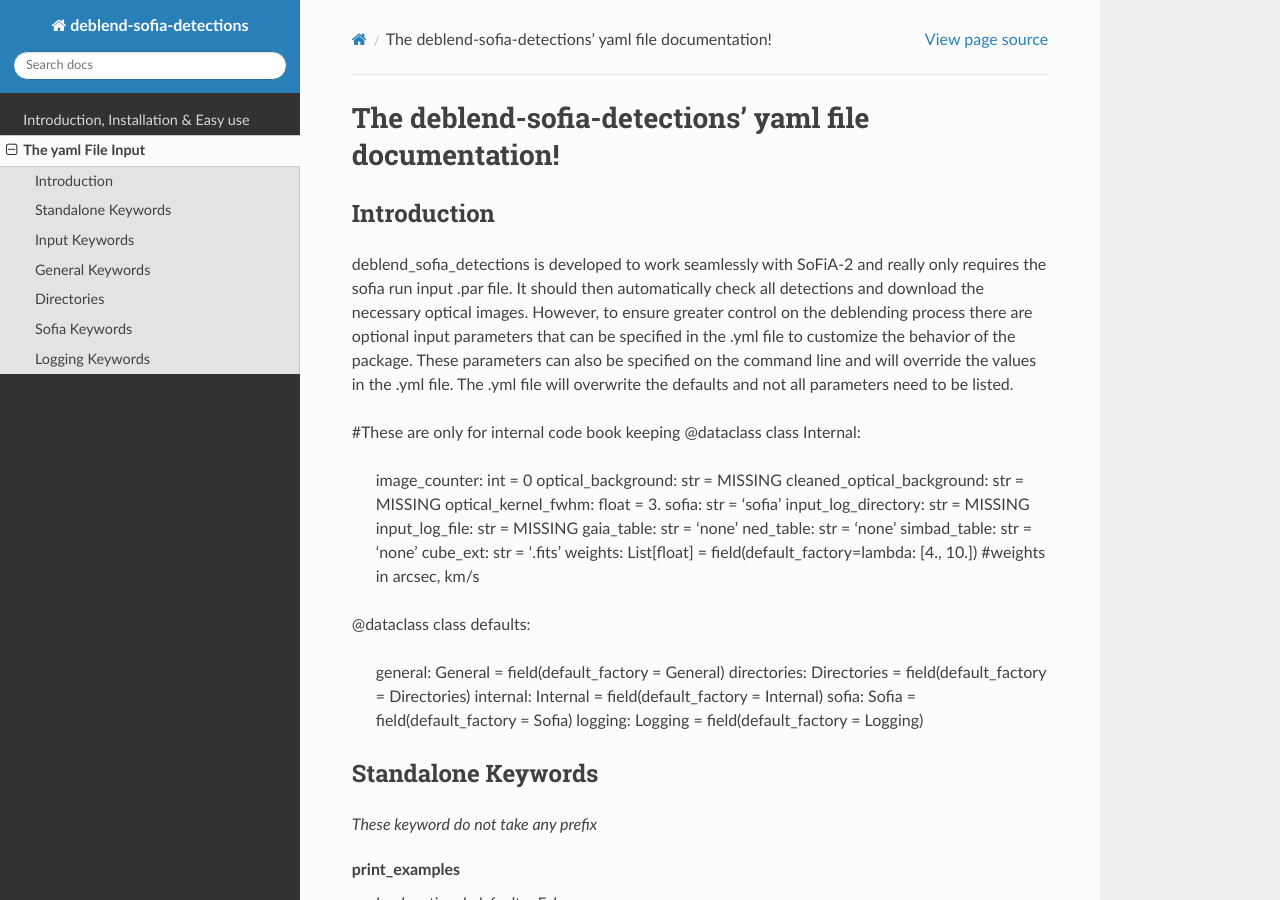
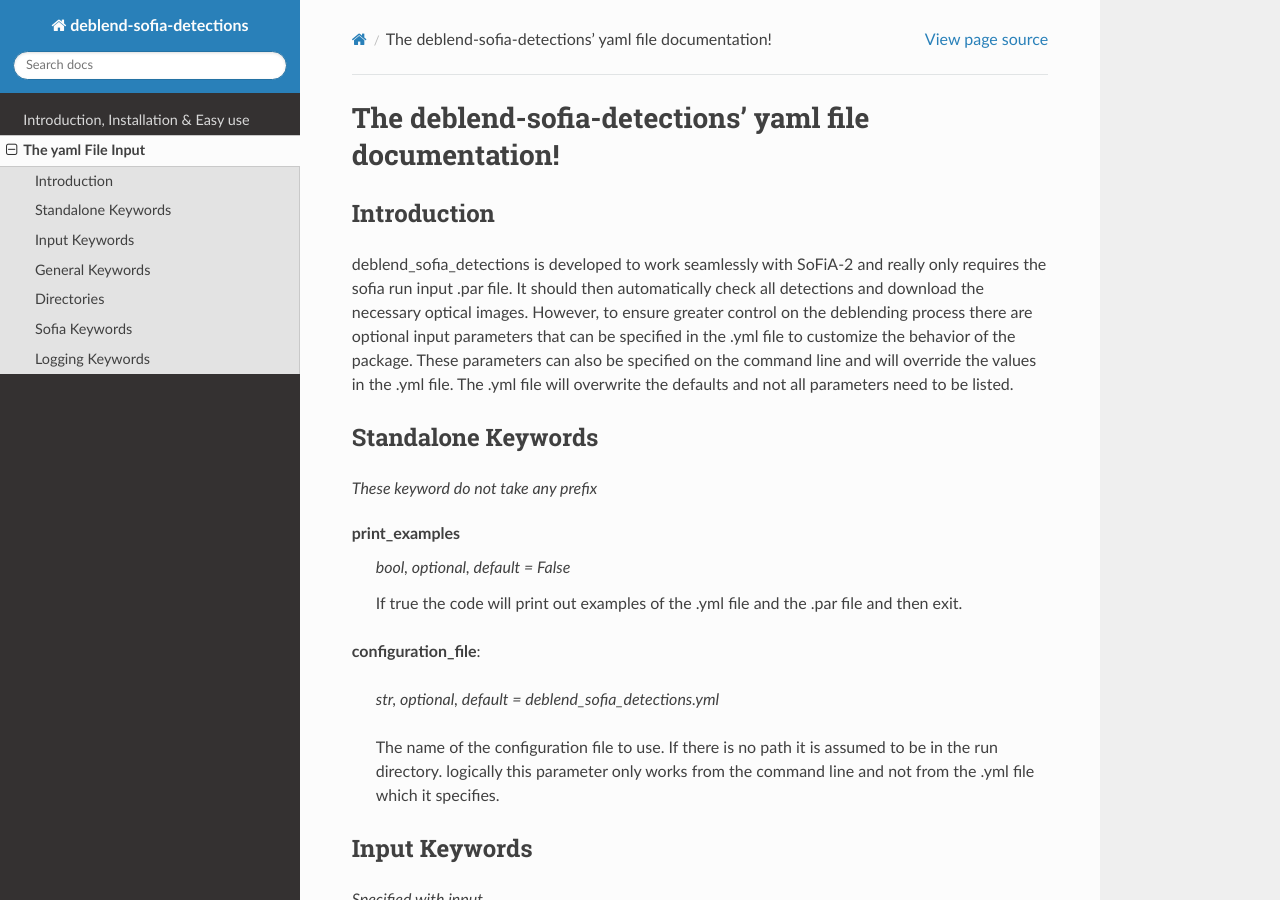
Before and after one commit to PeterKamphuis/deblend_sofia_detections, a Sphinx documentation site: the page built from docs/source/Advanced.rst, in a window 1280 px wide and 900 px high. Built offline with Sphinx 7.4.7 and the Read the Docs theme 3.1.0, drawn with Linux system fonts in a browser that asks for light colours; pages that are not in the unit, such as notebooks, are missing from menus.

Commit message:
Docs fixes

```diff
--- a/docs/source/Advanced.rst
+++ b/docs/source/Advanced.rst
@@ -8,36 +8,6 @@ deblend_sofia_detections is developed to work seamlessly with SoFiA-2 and really
 However, to ensure greater control on the deblending process there are optional input parameters that can be specified in the .yml file to customize the behavior of the package.
 These parameters can also be specified on the command line and will override the values in the .yml file.
 The .yml file will overwrite the defaults and not all parameters need to be listed.
-
-
-
-
-
-#These are only for internal code book keeping
-@dataclass
-class Internal:
-    image_counter: int = 0
-    optical_background: str = MISSING
-    cleaned_optical_background: str = MISSING
-    optical_kernel_fwhm: float = 3.
-    sofia: str = 'sofia'
-    input_log_directory: str = MISSING
-    input_log_file: str = MISSING
-    gaia_table: str = 'none'
-    ned_table: str = 'none'
-    simbad_table: str = 'none'
-    cube_ext: str = '.fits'
-    weights: List[float] = field(default_factory=lambda: [4., 10.]) #weights in arcsec, km/s
-
-@dataclass
-class defaults:
-
-
-    general: General = field(default_factory = General)
-    directories: Directories = field(default_factory = Directories)
-    internal: Internal = field(default_factory = Internal)
-    sofia: Sofia = field(default_factory = Sofia)
-    logging: Logging = field(default_factory = Logging)
 
 Standalone Keywords
 -------------------
```
Also changed, not shown: 1 other file.
